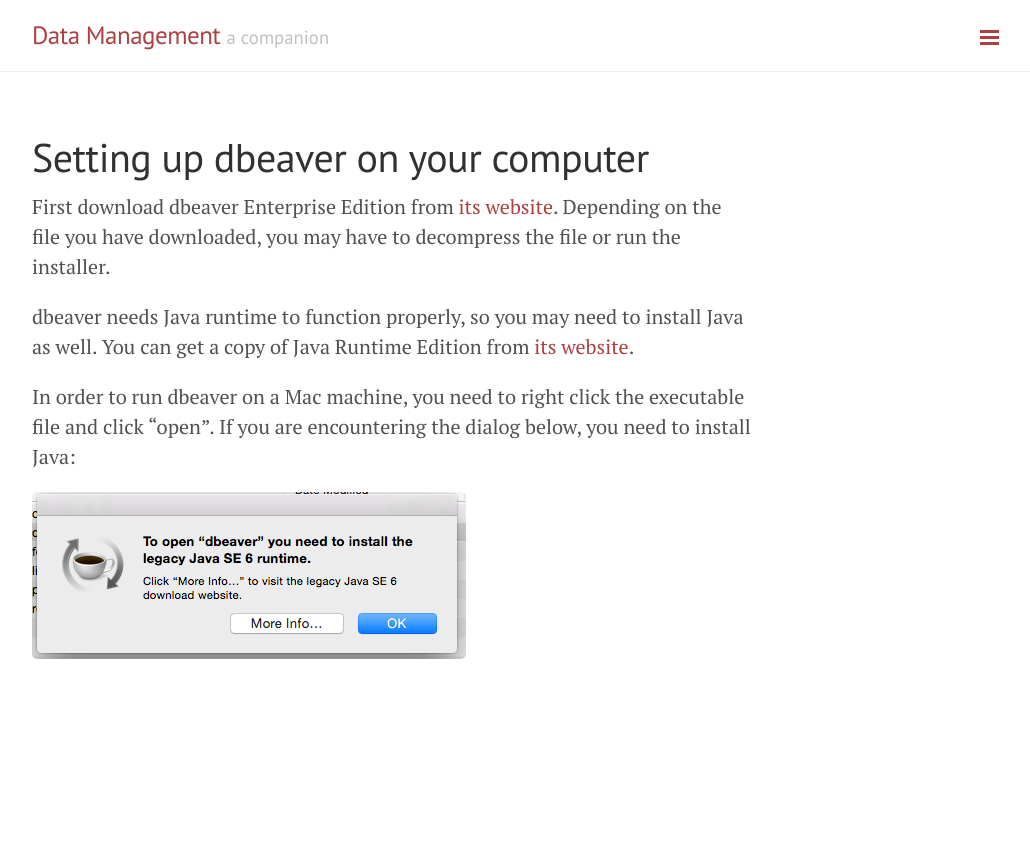
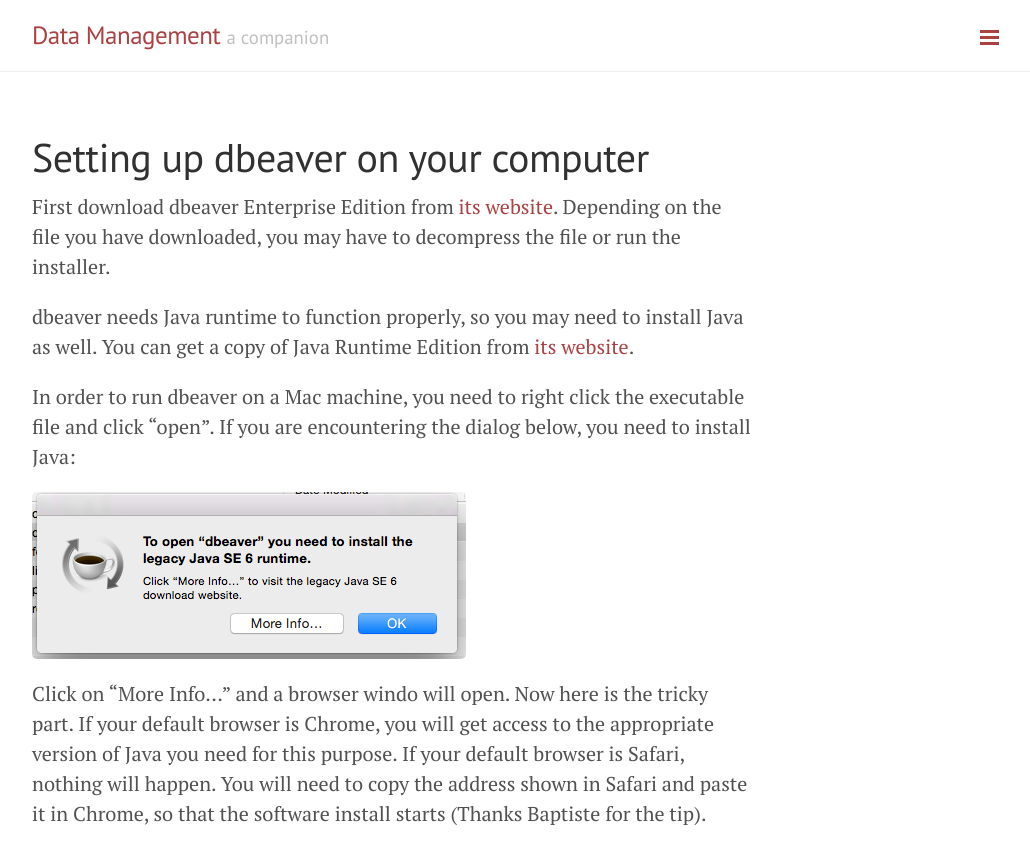
Before and after one commit to retrography/data-management, a Jekyll site: the page built from guides/dbeaver.markdown, in a window 1280 px wide. Shown: the top 864 px of the page, without its empty margins (248-1278 px from the left). Built offline with Jekyll 4.4.1, drawn with Linux system fonts in a browser that asks for light colours; Markdown is read by kramdown in place of the engine named in the settings.

Commit message:
tip added to dbeaver install

```diff
--- a/guides/dbeaver.markdown
+++ b/guides/dbeaver.markdown
@@ -12,3 +12,5 @@ dbeaver needs Java runtime to function properly, so you may need to install Java
 In order to run dbeaver on a Mac machine, you need to right click the executable file and click "open". If you are encountering the dialog below, you need to install Java:
 
 ![Import CSV Recordset]({{ site.baseurl }}/public/images/java.png)
+
+Click on "More Info..." and a browser windo will open. Now here is the tricky part. If your default browser is Chrome, you will get access to the appropriate version of Java you need for this purpose. If your default browser is Safari, nothing will happen. You will need to copy the address shown in Safari and paste it in Chrome, so that the software install starts (Thanks Baptiste for the tip).
```
